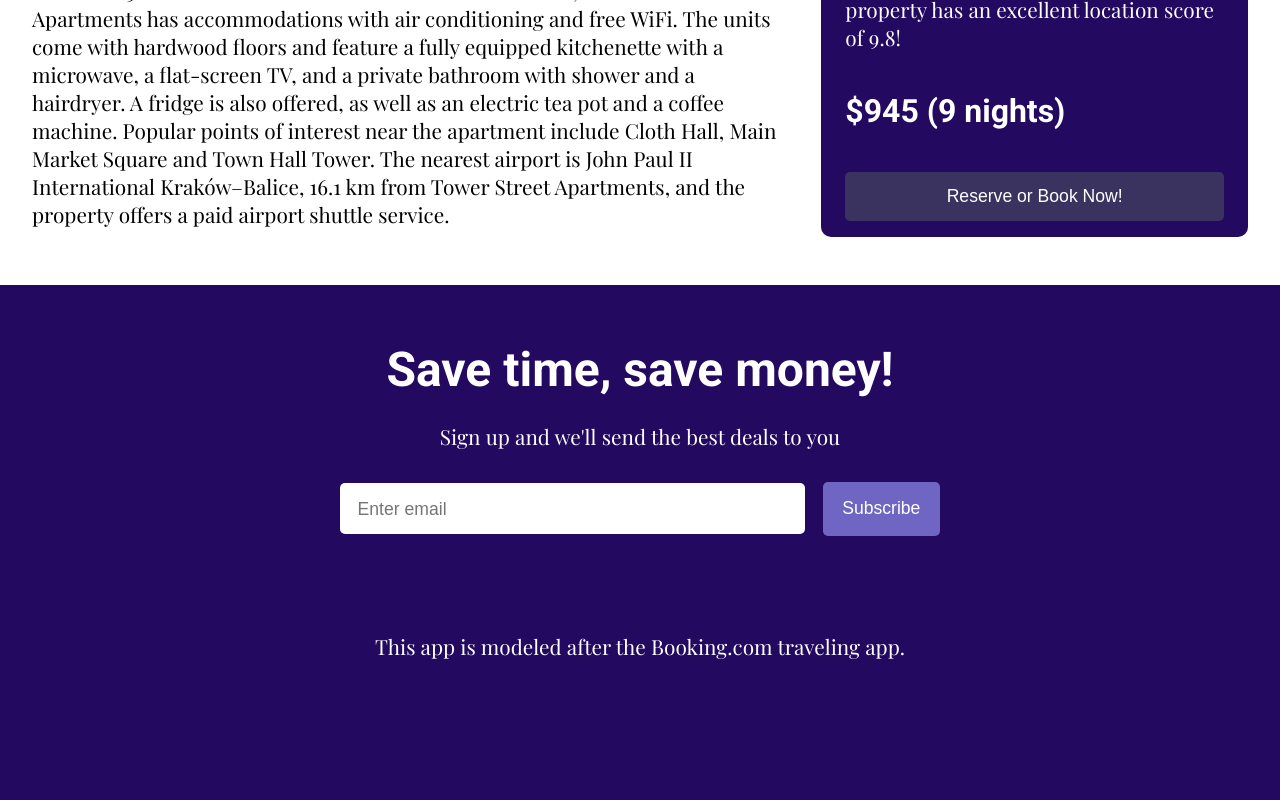
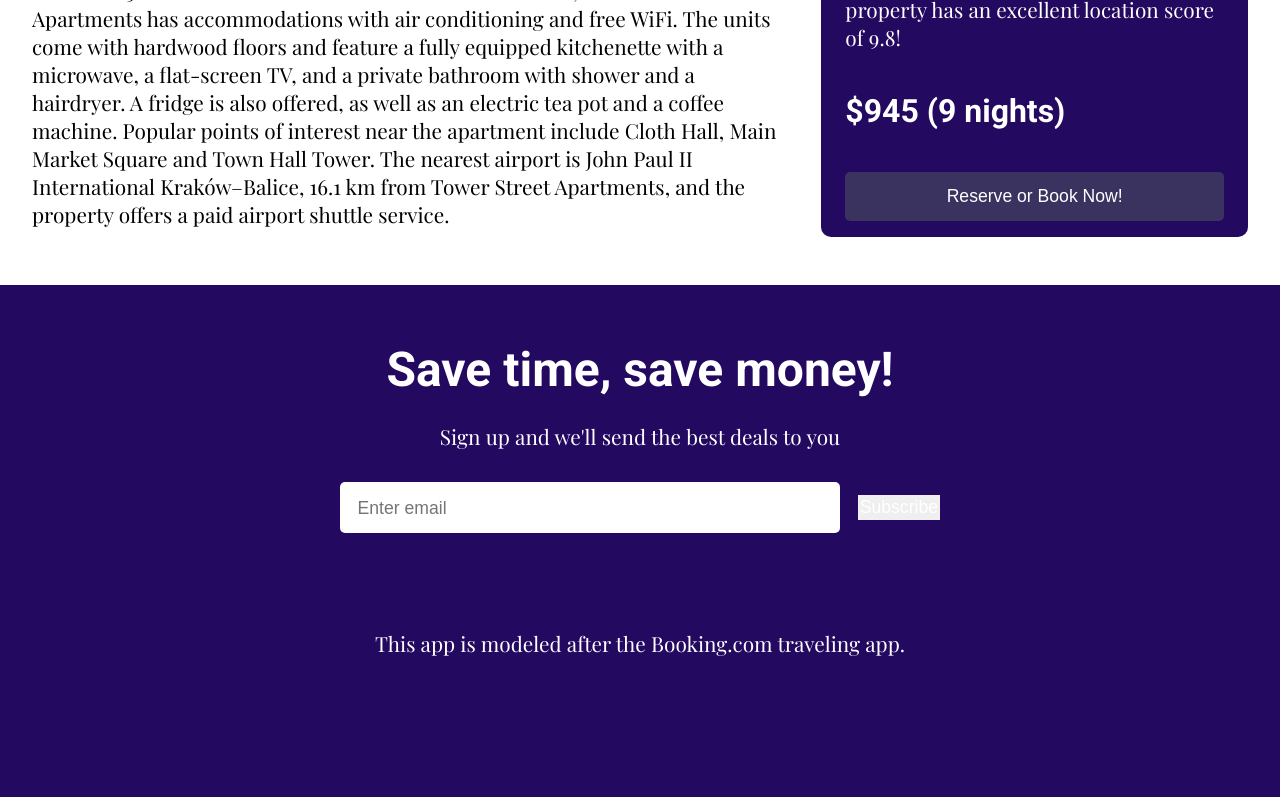
Before and after one commit to Ljusaj123/Reservation-App, a React (Create React App) app: page /hotels/1 in a window 1280 px wide. Shown: the part 1314-2114 px from the top of the page. Built offline with nearby package versions, Linux system fonts and the light colour scheme.

Commit message:
added class to the input

```diff
--- a/src/components/EmailList.js
+++ b/src/components/EmailList.js
@@ -3,12 +3,16 @@ import React from "react";
 export const EmailList = () => {
   return (
     <div className="email">
-      <div className="container">
+      <div className="email-container container">
         <h2>Save time, save money!</h2>
         <p>Sign up and we'll send the best deals to you</p>
         <div className="email__input-container">
-          <input type="email" placeholder="Enter email" />
-          <button className="subscribe-button">Subscribe</button>
+          <input
+            type="email"
+            placeholder="Enter email"
+            className="input__email"
+          />
+          <button className="button__subscribe">Subscribe</button>
         </div>
       </div>
     </div>
```
